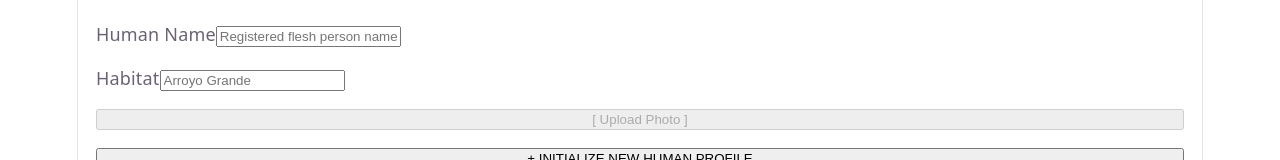
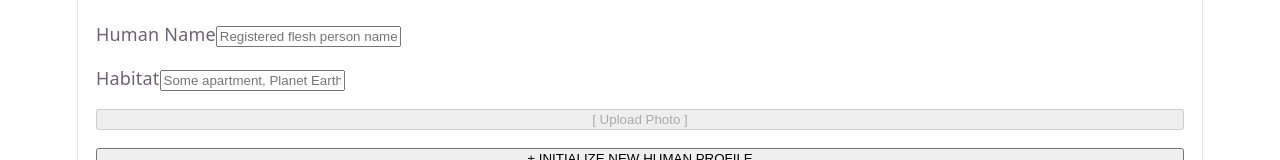
Before and after one commit to InvoluntaryRecombinator/rate-my-human, a React (Vite) app in the folder client/: page /human/new in a window 1280 px wide. Shown: the part 159-319 px from the top of the page. Built offline with nearby package versions, Linux system fonts and the light colour scheme.

Commit message:
Save local changes to CreateHumanPage before merge

```diff
--- a/client/src/pages/CreateHumanPage.jsx
+++ b/client/src/pages/CreateHumanPage.jsx
@@ -59,7 +59,7 @@ export default function CreateHumanPage() {
             type="text"
             value={habitat}
             onChange={(event) => setHabitat(event.target.value)}
-            placeholder="Arroyo Grande"
+            placeholder="Some apartment, Planet Earth"
             required
           />
         </div>
```
